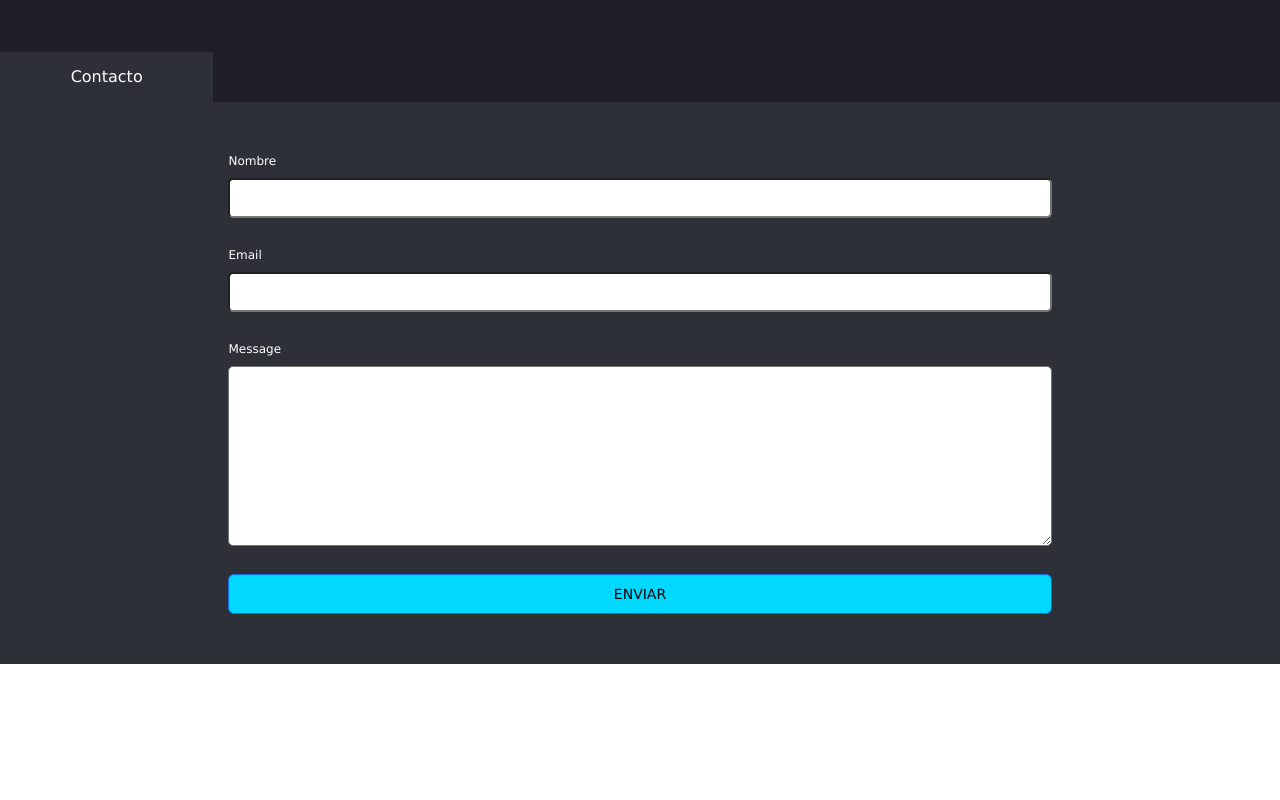
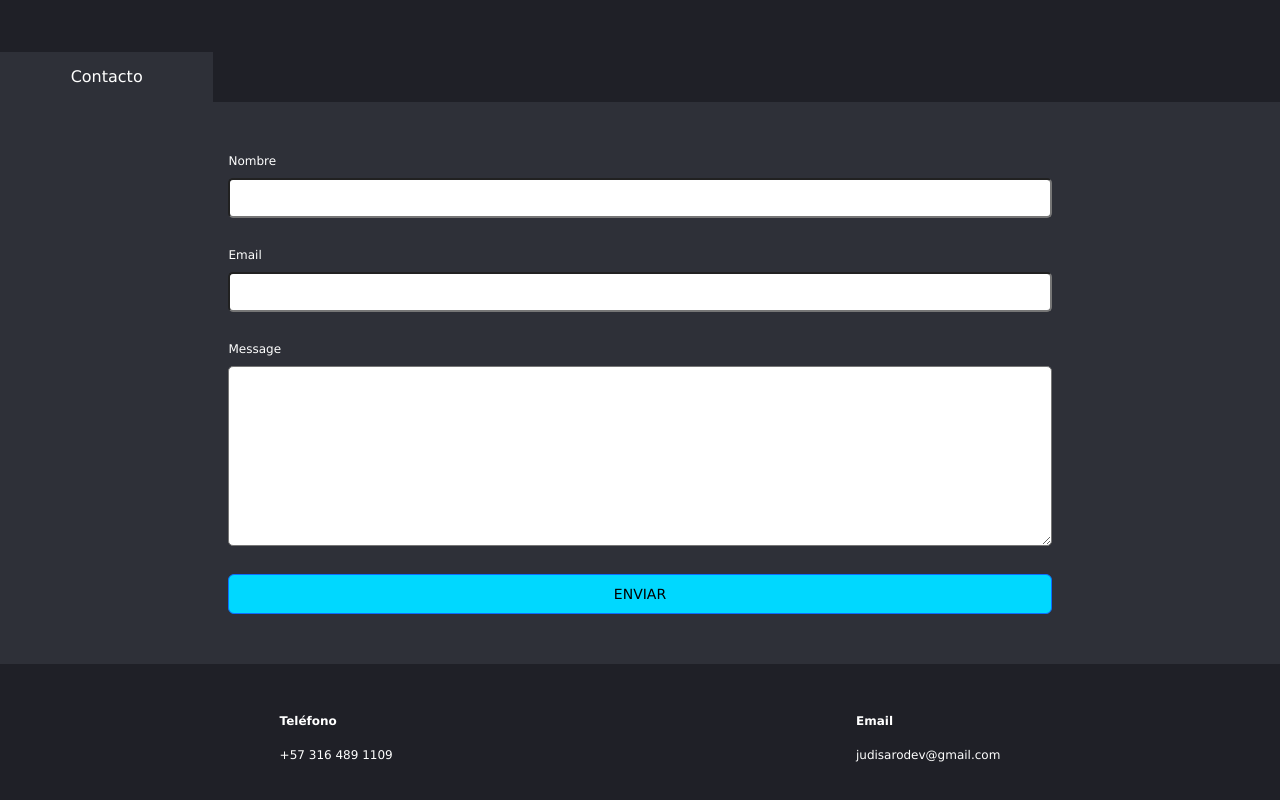
Before and after one commit to judisarodev/resume, a React (Create React App) app: page / in a window 1280 px wide. Shown: the part 2097-2897 px from the top of the page. Before the commit the page ends 2761 px from the top, so only its background shows below. Built offline with nearby package versions, Linux system fonts and the light colour scheme.

Commit message:
footer added

```diff
--- a/src/App.js
+++ b/src/App.js
@@ -5,6 +5,7 @@ import { Home } from './views/home/Home';
 import { About } from './views/about/About';
 import { Work } from './views/work/Work';
 import { Contact } from './views/contact/Contact';
+import { Footer } from './components/footer/Footer';
 
 function App() {
   return (
@@ -14,6 +15,7 @@ function App() {
       <About />
       <Work />
       <Contact />
+      <Footer />
     </div>
   );
 }
--- /dev/null
+++ b/src/components/footer/Footer.js
@@ -0,0 +1,19 @@
+import React from "react";
+import './footer.css';
+
+const Footer = () => {
+    return(
+        <div className="d-flex justify-content-around p-5">
+            <div>
+                <p className="footer__item">Teléfono</p>
+                <p>+57 316 489 1109</p>
+            </div>
+            <div>
+                <p className="footer__item">Email</p>
+                <p className="m-0">judisarodev@gmail.com</p>
+            </div>
+        </div>
+    );
+}
+
+export { Footer };
--- /dev/null
+++ b/src/components/footer/footer.css
@@ -0,0 +1,3 @@
+.footer__item{
+    font-weight: 600;
+}
```
